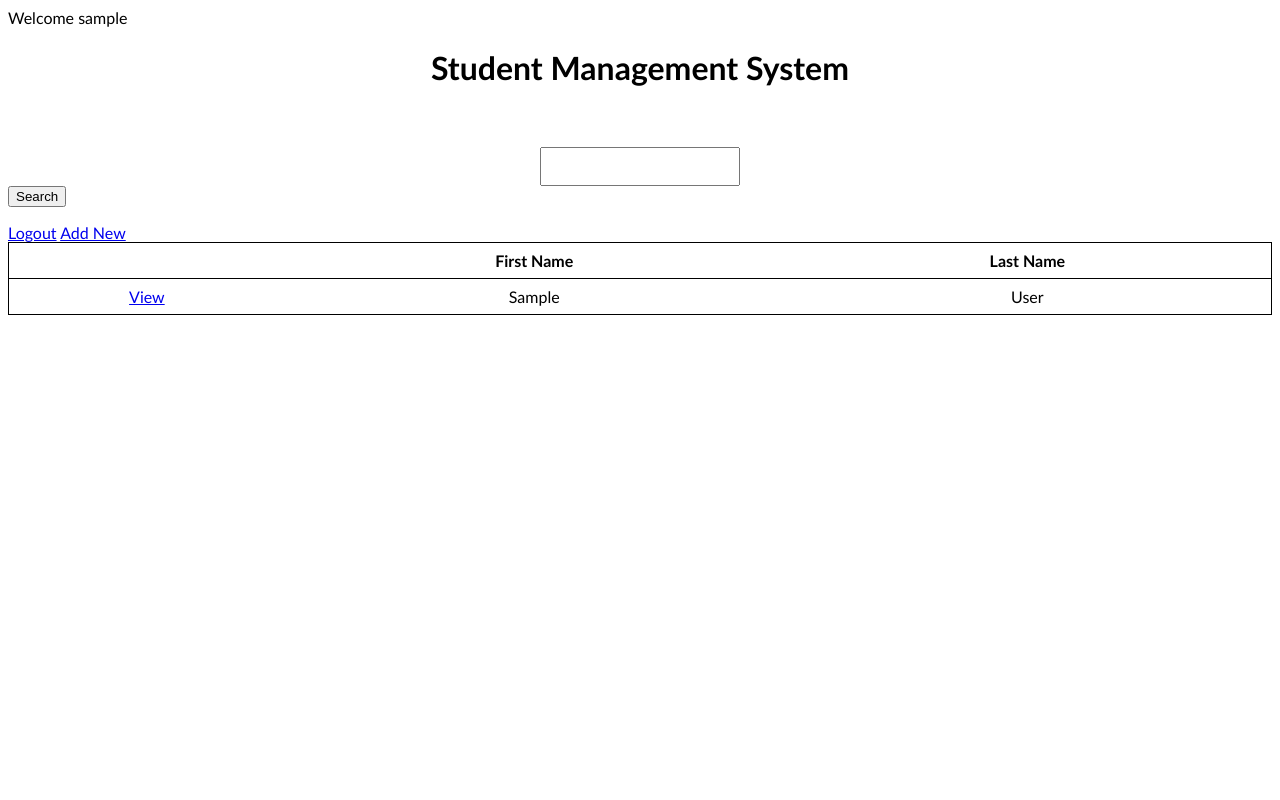
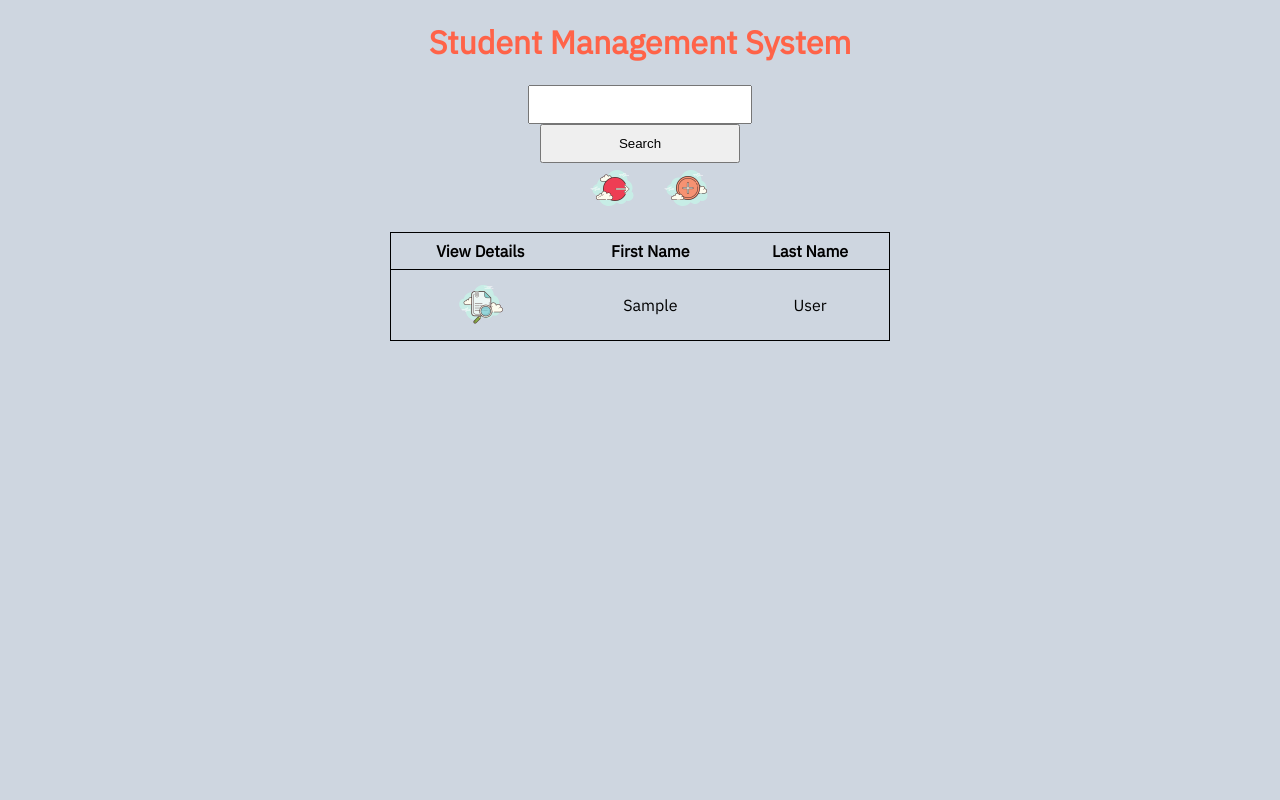
Before and after one commit to crispaulcastaneda/php-student-management, a PHP site: page / in a window 1280 px wide. Run offline with PHP 8.4, Linux system fonts and the light colour scheme; the visitor is signed in with stand-in values (Sample User, id 1); tables that the repository leaves empty or names only in its code hold one stand-in row (values such as "Sample post").

Commit message:
'design-all-pages'

```diff
--- a/css/style.css
+++ b/css/style.css
@@ -1,9 +1,15 @@
 body {
-    font-family: 'Trebuchet MS', 'Lucida Sans Unicode', 'Lucida Grande', 'Lucida Sans', Arial, sans-serif;
+    font-family: 'IBM Plex Sans', sans-serif;
+}
+
+a {
+    text-decoration: none;
+    color: #000;
 }
 
 h1 {
     text-align: center;
+    color: #ff6348;
 }
 
 table {
@@ -19,8 +25,8 @@ th, td {
 }
 
 tr:nth-child(even) {
-    background: #c2bcbc;
-    color: #fff;
+    background: #2f3542;
+    color: #ffffff;
 }
 
 
@@ -28,8 +34,7 @@ tr:nth-child(even) {
 **        LOGIN
 ************************/
 .login-body {
-    font-family: 'IBM Plex Sans', sans-serif;
-    background: url(../img/class-2.jpg);
+    background: url(../img/concrete.jpg);
     background-repeat: no-repeat;
     background-position: center center;
     background-size: cover;
@@ -38,12 +43,10 @@ tr:nth-child(even) {
 .form-wrapper {
     max-width: 380px;
     margin: 0 auto;
-    background: #ebb41dad;
-
+    background: #718093ab;
     position: relative;
     top: 70px;
     padding: 80px;
-
     text-align: center;
 }
 
@@ -56,8 +59,9 @@ tr:nth-child(even) {
     font-size: 20px;
 }
 
-input[type="text"],
-input[type="password"] {
+.form-wrapper
+input[type=text],
+input[type=password] {
     display: block;
     width: 200px;
     padding: 10px;
@@ -73,3 +77,89 @@ input[type="password"] {
     overflow: hidden;
     outline: none;
 }
+
+/************************
+**        INDEX
+************************/
+.main-page {
+    background: #ced6e0;
+}
+
+.main-form
+input[type=text],
+.btn-main {
+    display: block;
+    width: 200px;
+    padding: 10px;
+    margin: 0 auto;
+}
+
+.table-set {
+    max-width: 500px;
+    margin: 0 auto;
+}
+
+.add-log {
+    text-align: center;
+}
+
+.add-log img {
+    width: 50px;
+    margin-left: 20px;
+}
+
+.table-scroll {
+    height: 420px;
+    overflow: scroll;
+    padding-top: 15px;
+}
+
+tbody img {
+    width: 50px;
+}
+
+
+/************************
+**        ADD
+************************/
+.form-wrapper label {
+    display: inline-block;
+    padding: 15px;
+}
+
+.form-wrapper
+.btn-add {
+    display: block;
+    margin: 0 auto;
+}
+
+.btn-add img {
+    width: 60px;
+}
+
+.wrapper a img {
+    width: 60px;
+}
+
+/************************
+**        DETAILS
+************************/
+
+.btn-details {
+    background-color: Transparent;
+    background-repeat: no-repeat;
+    border: none;
+    cursor:pointer;
+    overflow: hidden;
+    outline: none;
+}
+
+.gender-type {
+    background: #57606f;
+    color: #f1f2f6;
+    padding: 5px;
+}
+
+/************************
+**        EDIT
+************************/
--- a/index.php
+++ b/index.php
@@ -6,9 +6,9 @@
     }
 
     if(isset($_SESSION['UserLogin'])) {
-        echo "Welcome ".$_SESSION['UserLogin'];
+         "Welcome ".$_SESSION['UserLogin'];
     }else{
-        echo "Welcome Guest";
+        echo "Welcome Guest!";
     }
 
 
@@ -30,29 +30,34 @@
         <title>Student Management System</title>
 
         <link rel="stylesheet" href="css/style.css">
+
+         <!-- Fonts -->
+         <link href="https://fonts.googleapis.com/css?family=IBM+Plex+Sans&display=swap" rel="stylesheet">
 </head>
-<body>
+<body class="main-page">
+
         <h1>Student Management System</h1>
-        <br><br>
-
-        <form action="pages/search/result.php" method="get">
+        <form action="pages/search/result.php" method="get" class="main-form">
             <input type="text" name="search" id="search">
-            <button type="submit">Search</button>
+            <button type="submit" class="btn-main">Search</button>
         </form>
 
+    <div class="table-set">
+        <div class="add-log">
             <?php if(isset($_SESSION['UserLogin'])){ ?>
-            <a href="pages/login/logout.php">Logout</a>
-        <?php } else{ ?>
+                <a href="pages/login/logout.php"><img src="img/logout.png" alt="logout"></a>
+            <?php } else { ?>
 
-            <a href="pages/login/login.php">Login</a>
+                <a href="pages/login/login.php"><img src="img/login.png" alt="login"></a>
             <?php } ?>
 
-        <a href="pages/detail-action/add.php">Add New</a>
-
+            <a href="pages/detail-action/add.php"><img src="img/add.png" alt="logout"></a>
+        </div>
+        <div class="table-scroll">
             <table>
                 <thead>
                     <tr>
-                    <th></th>
+                        <th>View Details</th>
                         <th>First Name</th>
                         <th>Last Name</th>
                 </tr>
@@ -60,12 +65,14 @@
                 <tbody>
                 <?php do{ ?>
                     <tr>
-                    <td><a href="pages/detail-action/details.php?ID=<?php echo $row['id'];?>">View</a></td>
+                        <td><a href="pages/detail-action/details.php?ID=<?php echo $row['id'];?>"><img src="img/view.png"></a></td>
                         <td><?php echo $row['first_name']; ?></td>
                         <td><?php echo $row['last_name']; ?></td>
                     </tr>
                 <?php }while($row = $students->fetch_assoc())?>
                 </tbody>
             </table>
+        </div>
+    </div>
 </body>
 </html>
--- a/pages/login/login.php
+++ b/pages/login/login.php
@@ -47,7 +47,6 @@
 <body class="login-body">
 
     <div class="wrapper">
-
         <form action="" method="post" class="form-wrapper">
             <div class="image-header">
                 <img src="../../img/scholarship.png" alt="FlatIcon">
```
Also changed, not shown: pages/detail-action/add.php (+16 -5 lines), pages/detail-action/details.php (+11 -6 lines), pages/detail-action/edit.php (+12 -3 lines), pages/search/result.php (+19 -10 lines), img/add.png (added), img/back.png (added), img/class-1.jpg (deleted), img/class-2.jpg (deleted), img/class.jpg (deleted), img/del.png (added), img/edit.png (added), img/login.png (added), img/logout.png (added), img/update.png (added), 1 more files, 1 other file. Lines whose indentation alone changed are shown as unchanged.
